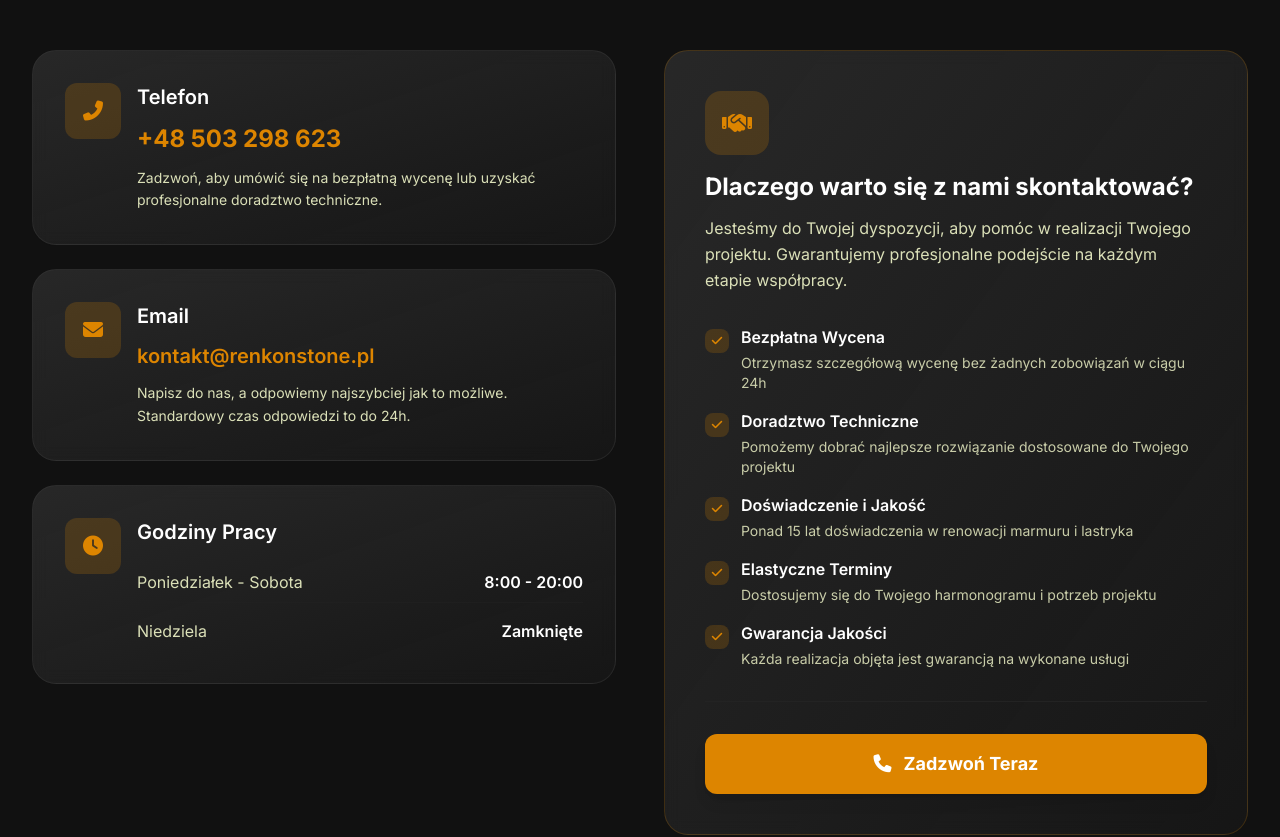
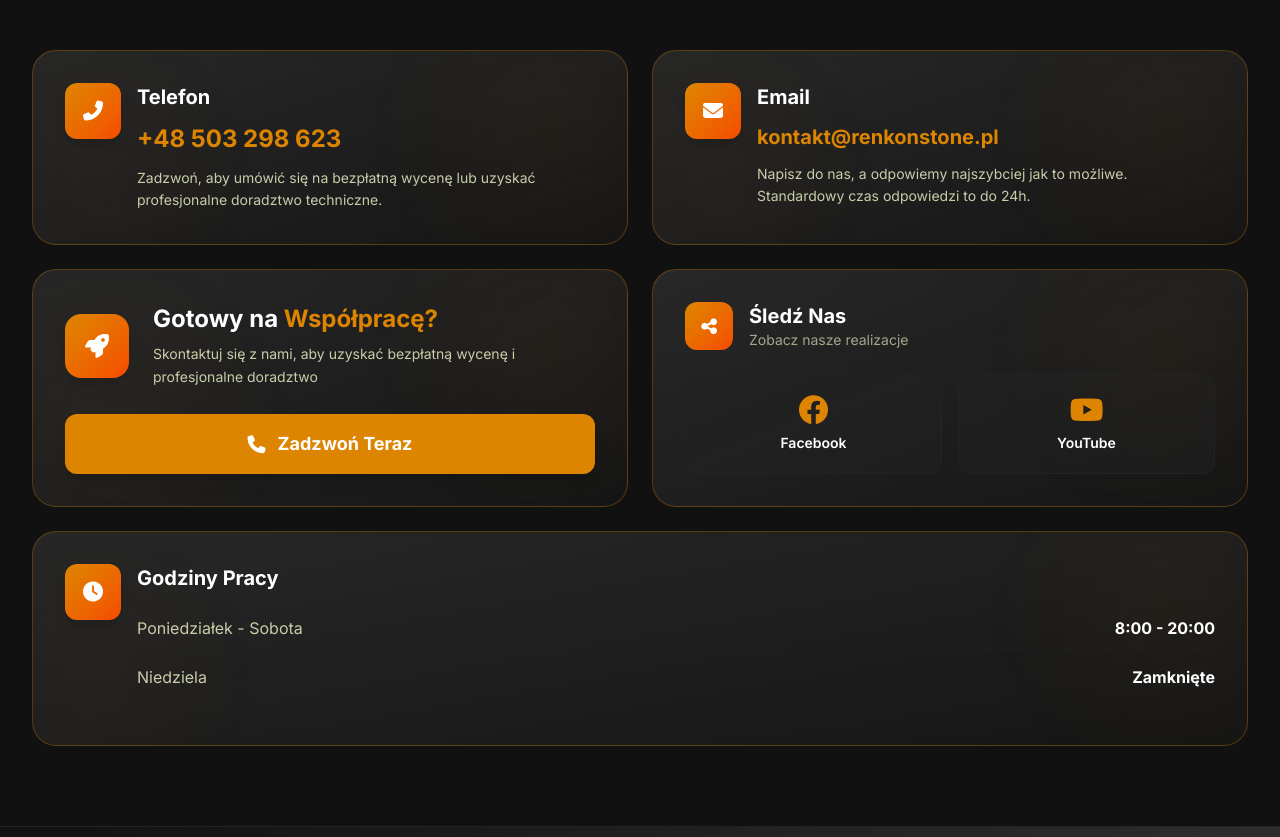
Before and after one commit to wiktorj137/renkonstone, a React (Vite) app in the folder renkonstone/: page / in a window 1280 px wide. Shown: the part 6440-7277 px from the top of the page. Built offline with nearby package versions, Linux system fonts and the light colour scheme; the HTML template or start-up script is replaced by a standard one.

Commit message:
footer/contact

```diff
--- a/renkonstone/src/components/layout/Footer.tsx
+++ b/renkonstone/src/components/layout/Footer.tsx
@@ -84,6 +84,28 @@ export const Footer: React.FC = () => {
                   kontakt@renkonstone.pl
                 </a>
               </li>
+              <li className="flex items-start space-x-3">
+                <i className="fab fa-facebook text-renkon-orange mt-1" />
+                <a
+                  href="https://www.facebook.com/people/RenKon-Stone/61577829164588/"
+                  target="_blank"
+                  rel="noopener noreferrer"
+                  className="hover:text-renkon-orange transition-colors"
+                >
+                  Facebook
+                </a>
+              </li>
+              <li className="flex items-start space-x-3">
+                <i className="fab fa-youtube text-renkon-orange mt-1" />
+                <a
+                  href="https://www.youtube.com/channel/UCZIDLqS_lvQrDb15rDPKqow"
+                  target="_blank"
+                  rel="noopener noreferrer"
+                  className="hover:text-renkon-orange transition-colors"
+                >
+                  YouTube
+                </a>
+              </li>
             </ul>
           </div>
         </div>
--- a/renkonstone/src/sections/ContactSection.tsx
+++ b/renkonstone/src/sections/ContactSection.tsx
@@ -15,70 +15,174 @@ export const ContactSection: React.FC = () => {
           subtitle="Oferujemy bezpłatną wycenę i doradztwo techniczne. Skontaktuj się z nami telefonicznie lub mailowo."
         />
 
-        {/* Two Column Layout */}
-        <div className="grid lg:grid-cols-2 gap-8 lg:gap-12">
-
-          {/* Left Column - Contact Info */}
+        {/* Cards Layout */}
         <div className="space-y-6">
 
+          {/* First Row - Phone & Email (2 columns) */}
+          <div className="grid md:grid-cols-2 gap-6">
+
             {/* Phone Contact */}
-            <Card className="p-8 hover:border-renkon-orange/30 transition-all duration-300">
-              <div className="flex items-start space-x-4">
-                <div className="flex-shrink-0 w-14 h-14 bg-renkon-orange/20 rounded-xl flex items-center justify-center">
-                  <i className="fas fa-phone-alt text-renkon-orange text-xl" />
+            <Card className="relative overflow-hidden bg-gradient-to-br from-renkon-dark-2 to-renkon-dark-3 border-renkon-orange/30 h-full">
+              {/* Decorative elements */}
+              <div className="absolute top-0 right-0 w-40 h-40 bg-renkon-orange/5 rounded-full blur-3xl" />
+              <div className="absolute bottom-0 left-0 w-32 h-32 bg-renkon-orange/5 rounded-full blur-3xl" />
+
+              <div className="relative p-8 h-full flex flex-col">
+                <div className="flex items-start gap-4">
+                  <div className="flex-shrink-0 w-14 h-14 bg-gradient-to-br from-renkon-orange to-orange-600 rounded-xl flex items-center justify-center shadow-lg">
+                    <i className="fas fa-phone-alt text-white text-xl" />
                   </div>
                   <div className="flex-1">
-                  <h3 className="text-xl font-semibold text-white mb-3">Telefon</h3>
+                    <h3 className="text-xl font-bold text-white mb-3">Telefon</h3>
                     <a
                       href="tel:+48503298623"
-                    className="text-2xl font-bold text-renkon-orange hover:text-orange-400 transition-colors inline-block mb-3 hover:scale-105 transition-transform"
+                      className="text-2xl font-bold text-renkon-orange hover:text-orange-400 transition-all duration-300 inline-block mb-3 hover:scale-105"
                     >
                       +48 503 298 623
                     </a>
-                  <p className="text-renkon-beige text-sm leading-relaxed">
+                    <p className="text-renkon-beige/90 text-sm leading-relaxed">
                       Zadzwoń, aby umówić się na bezpłatną wycenę lub uzyskać profesjonalne doradztwo techniczne.
                     </p>
+                  </div>
                 </div>
               </div>
             </Card>
 
             {/* Email Contact */}
-            <Card className="p-8 hover:border-renkon-orange/30 transition-all duration-300">
-              <div className="flex items-start space-x-4">
-                <div className="flex-shrink-0 w-14 h-14 bg-renkon-orange/20 rounded-xl flex items-center justify-center">
-                  <i className="fas fa-envelope text-renkon-orange text-xl" />
+            <Card className="relative overflow-hidden bg-gradient-to-br from-renkon-dark-2 to-renkon-dark-3 border-renkon-orange/30 h-full">
+              {/* Decorative elements */}
+              <div className="absolute top-0 right-0 w-40 h-40 bg-renkon-orange/5 rounded-full blur-3xl" />
+              <div className="absolute bottom-0 left-0 w-32 h-32 bg-renkon-orange/5 rounded-full blur-3xl" />
+
+              <div className="relative p-8 h-full flex flex-col">
+                <div className="flex items-start gap-4">
+                  <div className="flex-shrink-0 w-14 h-14 bg-gradient-to-br from-renkon-orange to-orange-600 rounded-xl flex items-center justify-center shadow-lg">
+                    <i className="fas fa-envelope text-white text-xl" />
                   </div>
                   <div className="flex-1">
-                  <h3 className="text-xl font-semibold text-white mb-3">Email</h3>
+                    <h3 className="text-xl font-bold text-white mb-3">Email</h3>
                     <a
                       href="mailto:kontakt@renkonstone.pl"
-                    className="text-xl font-semibold text-renkon-orange hover:text-orange-400 transition-colors inline-block mb-3"
+                      className="text-xl font-bold text-renkon-orange hover:text-orange-400 transition-all duration-300 inline-block mb-3 hover:scale-105"
                     >
                       kontakt@renkonstone.pl
                     </a>
-                  <p className="text-renkon-beige text-sm leading-relaxed">
+                    <p className="text-renkon-beige/90 text-sm leading-relaxed">
                       Napisz do nas, a odpowiemy najszybciej jak to możliwe. Standardowy czas odpowiedzi to do 24h.
                     </p>
                   </div>
                 </div>
+              </div>
             </Card>
 
-            {/* Working Hours */}
-            <Card className="p-8 hover:border-renkon-orange/30 transition-all duration-300">
-              <div className="flex items-start space-x-4">
-                <div className="flex-shrink-0 w-14 h-14 bg-renkon-orange/20 rounded-xl flex items-center justify-center">
-                  <i className="fas fa-clock text-renkon-orange text-xl" />
+          </div>
+
+          {/* Second Row - Quick Actions & Social (2 columns) */}
+          <div className="grid md:grid-cols-2 gap-6">
+
+            {/* Quick Action Card */}
+            <Card className="relative overflow-hidden bg-gradient-to-br from-renkon-dark-2 to-renkon-dark-3 border-renkon-orange/30 h-full">
+              {/* Decorative elements */}
+              <div className="absolute top-0 right-0 w-40 h-40 bg-renkon-orange/5 rounded-full blur-3xl" />
+              <div className="absolute bottom-0 left-0 w-40 h-40 bg-renkon-orange/5 rounded-full blur-3xl" />
+
+              <div className="relative p-8 h-full flex flex-col">
+                <div className="flex flex-col sm:flex-row items-center gap-6 mb-6 flex-grow">
+                  <div className="flex-shrink-0">
+                    <div className="inline-flex items-center justify-center w-16 h-16 bg-gradient-to-br from-renkon-orange to-orange-600 rounded-2xl shadow-lg">
+                      <i className="fas fa-rocket text-white text-2xl" />
+                    </div>
+                  </div>
+
+                  <div className="flex-grow text-center sm:text-left">
+                    <h3 className="text-xl md:text-2xl font-bold text-white mb-2">
+                      Gotowy na <span className="text-renkon-orange">Współpracę?</span>
+                    </h3>
+                    <p className="text-renkon-beige/90 text-sm leading-relaxed">
+                      Skontaktuj się z nami, aby uzyskać bezpłatną wycenę i profesjonalne doradztwo
+                    </p>
+                  </div>
+                </div>
+
+                {/* CTA Button */}
+                <a
+                  href="tel:+48503298623"
+                  className="flex items-center justify-center gap-3 w-full bg-renkon-orange hover:bg-orange-600 text-white px-8 py-4 rounded-xl transition-all duration-300 font-bold text-lg shadow-lg hover:shadow-xl hover:scale-105 group"
+                >
+                  <i className="fas fa-phone group-hover:rotate-12 transition-transform duration-300" />
+                  <span>Zadzwoń Teraz</span>
+                </a>
+              </div>
+            </Card>
+
+            {/* Social Media Links */}
+            <Card className="relative overflow-hidden bg-gradient-to-br from-renkon-dark-2 to-renkon-dark-3 border-renkon-orange/30 h-full">
+              {/* Decorative elements */}
+              <div className="absolute top-0 right-0 w-40 h-40 bg-renkon-orange/5 rounded-full blur-3xl" />
+
+              <div className="relative p-8 h-full flex flex-col">
+                <div className="flex items-center gap-4 mb-6 flex-shrink-0">
+                  <div className="w-12 h-12 bg-gradient-to-br from-renkon-orange to-orange-600 rounded-xl flex items-center justify-center">
+                    <i className="fas fa-share-alt text-white text-lg" />
+                  </div>
+                  <div>
+                    <h3 className="text-xl font-bold text-white">
+                      Śledź Nas
+                    </h3>
+                    <p className="text-renkon-beige/70 text-sm">
+                      Zobacz nasze realizacje
+                    </p>
+                  </div>
+                </div>
+
+                <div className="grid grid-cols-2 gap-4 flex-grow">
+                  <a
+                    href="https://www.facebook.com/people/RenKon-Stone/61577829164588/"
+                    target="_blank"
+                    rel="noopener noreferrer"
+                    className="flex flex-col items-center justify-center gap-2 bg-renkon-dark-4/50 hover:bg-renkon-dark-4 border border-renkon-dark-4 hover:border-renkon-orange/30 text-white p-5 rounded-xl transition-all duration-300 group"
+                  >
+                    <i className="fab fa-facebook text-renkon-orange text-3xl group-hover:scale-110 transition-transform" />
+                    <span className="font-semibold text-sm">Facebook</span>
+                  </a>
+
+                  <a
+                    href="https://www.youtube.com/channel/UCZIDLqS_lvQrDb15rDPKqow"
+                    target="_blank"
+                    rel="noopener noreferrer"
+                    className="flex flex-col items-center justify-center gap-2 bg-renkon-dark-4/50 hover:bg-renkon-dark-4 border border-renkon-dark-4 hover:border-renkon-orange/30 text-white p-5 rounded-xl transition-all duration-300 group"
+                  >
+                    <i className="fab fa-youtube text-renkon-orange text-3xl group-hover:scale-110 transition-transform" />
+                    <span className="font-semibold text-sm">YouTube</span>
+                  </a>
+                </div>
+              </div>
+            </Card>
+
+          </div>
+
+          {/* Third Row - Working Hours (full width) */}
+          <Card className="relative overflow-hidden bg-gradient-to-br from-renkon-dark-2 to-renkon-dark-3 border-renkon-orange/30">
+            {/* Decorative elements */}
+            <div className="absolute top-0 right-0 w-40 h-40 bg-renkon-orange/5 rounded-full blur-3xl" />
+            <div className="absolute bottom-0 left-0 w-32 h-32 bg-renkon-orange/5 rounded-full blur-3xl" />
+
+            <div className="relative p-8">
+              <div className="flex items-start gap-4 mb-4">
+                <div className="flex-shrink-0 w-14 h-14 bg-gradient-to-br from-renkon-orange to-orange-600 rounded-xl flex items-center justify-center shadow-lg">
+                  <i className="fas fa-clock text-white text-xl" />
                 </div>
                 <div className="flex-1">
-                  <h3 className="text-xl font-semibold text-white mb-4">Godziny Pracy</h3>
+                  <h3 className="text-xl font-bold text-white mb-4">Godziny Pracy</h3>
                   <div className="space-y-2">
                     <div className="flex justify-between items-center py-2 border-b border-renkon-dark-4/50">
-                      <span className="text-renkon-beige">Poniedziałek - Sobota</span>
-                      <span className="text-white font-semibold">8:00 - 20:00</span>
+                      <span className="text-renkon-beige/90">Poniedziałek - Sobota</span>
+                      <span className="text-white font-bold">8:00 - 20:00</span>
                     </div>
                     <div className="flex justify-between items-center py-2">
-                      <span className="text-renkon-beige">Niedziela</span>
-                      <span className="text-white font-semibold">Zamknięte</span>
+                      <span className="text-renkon-beige/90">Niedziela</span>
+                      <span className="text-white font-bold">Zamknięte</span>
+                    </div>
                   </div>
                 </div>
               </div>
@@ -86,103 +190,6 @@ export const ContactSection: React.FC = () => {
           </Card>
 
         </div>
-
-          {/* Right Column - Why Contact Us */}
-          <div>
-            <Card className="p-8 lg:p-10 h-full bg-gradient-to-br from-renkon-dark-3 to-renkon-dark-2 border-renkon-orange/20">
-              <div className="flex flex-col h-full">
-
-                <div className="mb-8">
-                  <div className="inline-flex items-center justify-center w-16 h-16 bg-renkon-orange/20 rounded-2xl mb-4">
-                    <i className="fas fa-handshake text-renkon-orange text-2xl" />
-                  </div>
-                  <h3 className="text-2xl font-bold text-white mb-3">
-                    Dlaczego warto się z nami skontaktować?
-                  </h3>
-                  <p className="text-renkon-beige leading-relaxed">
-                    Jesteśmy do Twojej dyspozycji, aby pomóc w realizacji Twojego projektu. Gwarantujemy profesjonalne podejście na każdym etapie współpracy.
-                  </p>
-                </div>
-
-                {/* Benefits List */}
-                <div className="space-y-4 flex-1">
-                  <div className="flex items-start space-x-3">
-                    <div className="flex-shrink-0 w-6 h-6 bg-renkon-orange/20 rounded-lg flex items-center justify-center mt-1">
-                      <i className="fas fa-check text-renkon-orange text-xs" />
-                    </div>
-                    <div>
-                      <h4 className="text-white font-semibold mb-1">Bezpłatna Wycena</h4>
-                      <p className="text-sm text-renkon-beige/90">
-                        Otrzymasz szczegółową wycenę bez żadnych zobowiązań w ciągu 24h
-                      </p>
-                    </div>
-                  </div>
-
-                  <div className="flex items-start space-x-3">
-                    <div className="flex-shrink-0 w-6 h-6 bg-renkon-orange/20 rounded-lg flex items-center justify-center mt-1">
-                      <i className="fas fa-check text-renkon-orange text-xs" />
-                    </div>
-                    <div>
-                      <h4 className="text-white font-semibold mb-1">Doradztwo Techniczne</h4>
-                      <p className="text-sm text-renkon-beige/90">
-                        Pomożemy dobrać najlepsze rozwiązanie dostosowane do Twojego projektu
-                      </p>
-                    </div>
-                  </div>
-
-                  <div className="flex items-start space-x-3">
-                    <div className="flex-shrink-0 w-6 h-6 bg-renkon-orange/20 rounded-lg flex items-center justify-center mt-1">
-                      <i className="fas fa-check text-renkon-orange text-xs" />
-                    </div>
-                    <div>
-                      <h4 className="text-white font-semibold mb-1">Doświadczenie i Jakość</h4>
-                      <p className="text-sm text-renkon-beige/90">
-                        Ponad 15 lat doświadczenia w renowacji marmuru i lastryka
-                      </p>
-                    </div>
-                  </div>
-
-                  <div className="flex items-start space-x-3">
-                    <div className="flex-shrink-0 w-6 h-6 bg-renkon-orange/20 rounded-lg flex items-center justify-center mt-1">
-                      <i className="fas fa-check text-renkon-orange text-xs" />
-                    </div>
-                    <div>
-                      <h4 className="text-white font-semibold mb-1">Elastyczne Terminy</h4>
-                      <p className="text-sm text-renkon-beige/90">
-                        Dostosujemy się do Twojego harmonogramu i potrzeb projektu
-                      </p>
-                    </div>
-                  </div>
-
-                  <div className="flex items-start space-x-3">
-                    <div className="flex-shrink-0 w-6 h-6 bg-renkon-orange/20 rounded-lg flex items-center justify-center mt-1">
-                      <i className="fas fa-check text-renkon-orange text-xs" />
-                    </div>
-                    <div>
-                      <h4 className="text-white font-semibold mb-1">Gwarancja Jakości</h4>
-                      <p className="text-sm text-renkon-beige/90">
-                        Każda realizacja objęta jest gwarancją na wykonane usługi
-                      </p>
-                    </div>
-                  </div>
-                </div>
-
-                {/* CTA Button */}
-                <div className="mt-8 pt-8 border-t border-renkon-dark-4">
-                  <a
-                    href="tel:+48503298623"
-                    className="block w-full bg-renkon-orange hover:bg-orange-600 text-white text-center px-8 py-4 rounded-xl transition-all duration-300 font-bold text-lg shadow-lg hover:shadow-xl hover:scale-105 group"
-                  >
-                    <i className="fas fa-phone mr-3 group-hover:rotate-12 transition-transform duration-300" />
-                    Zadzwoń Teraz
-                  </a>
-                </div>
-
-              </div>
-            </Card>
-          </div>
-
-        </div>
       </div>
     </Section>
   );
```
Lines whose indentation alone changed are shown as unchanged.
